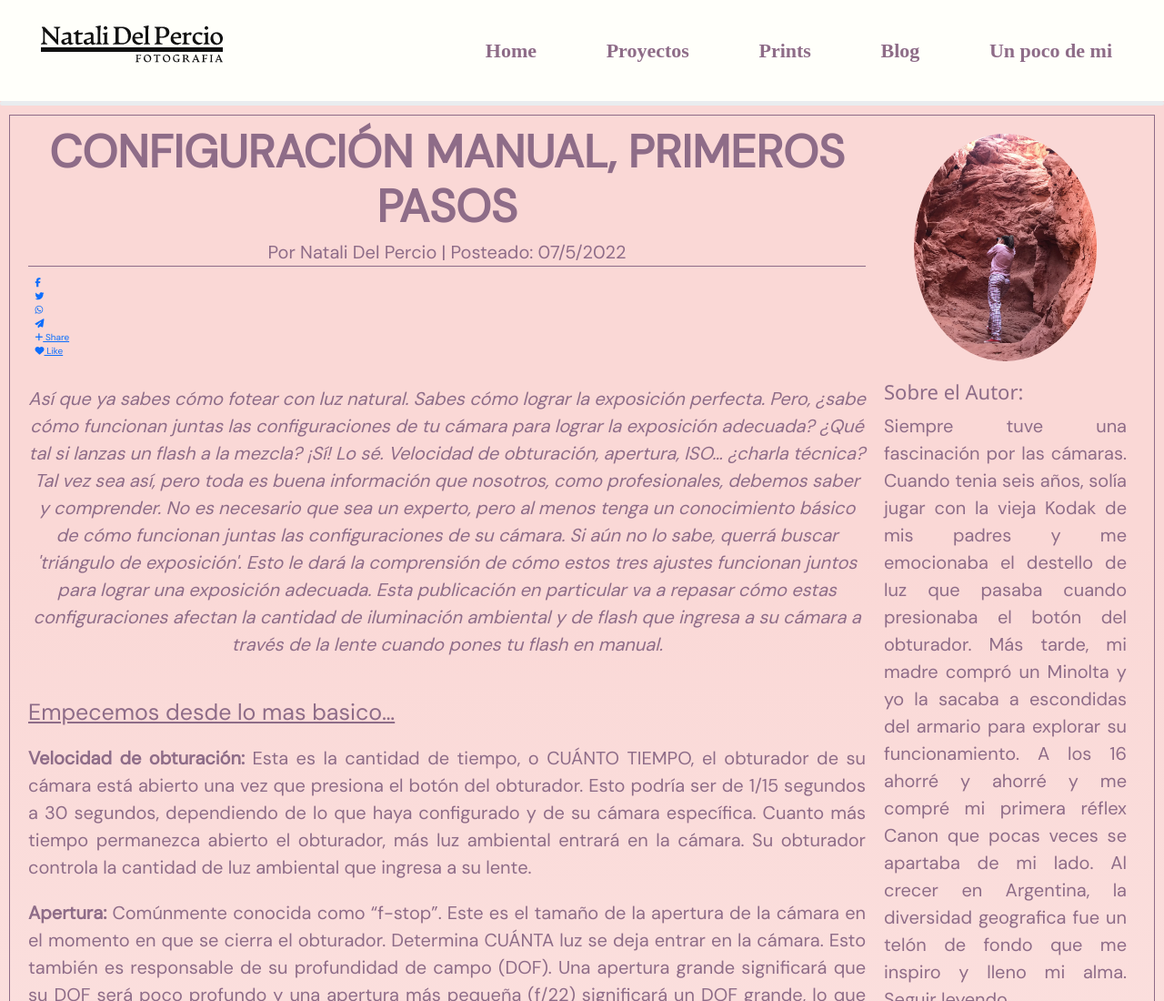
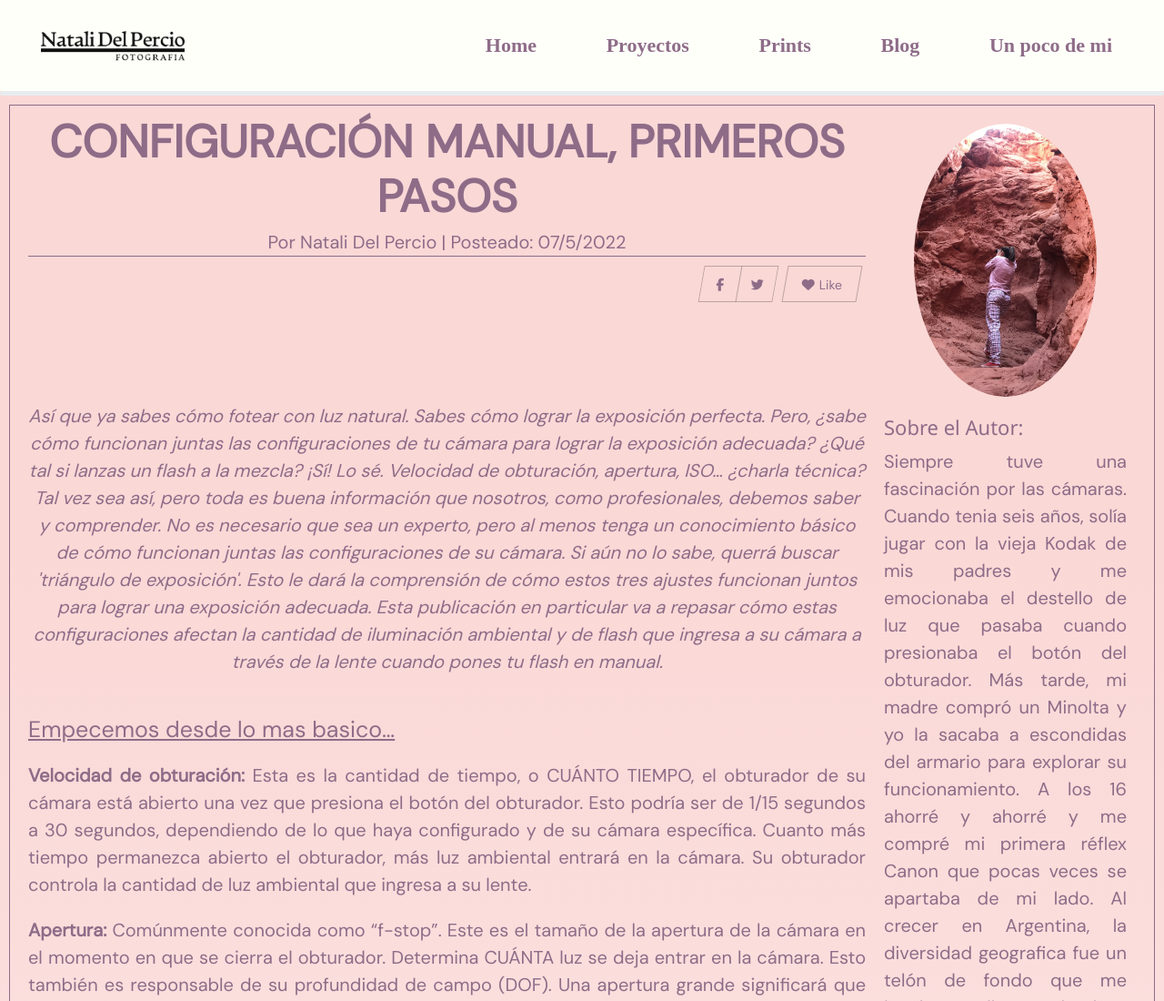
Before and after one commit to JuanCruzValencia/Natali-Del-Percio-Fotografia, a website: page views/blog.html in a window 1280 px wide. Shown: the top 1100 px of the page at 91% size. Drawn offline with nearby package versions, Linux system fonts and the light colour scheme; a web font is replaced by a local one.

Commit message:
desafioSass2

```diff
--- a/sass/misc/_vars.scss
+++ b/sass/misc/_vars.scss
@@ -19,7 +19,7 @@
 
  /* BORDER AND MARGIN SIZES */
 
-    $xsmall:1rem;
+    $xsmall: 1rem;
     $small: 2rem;
     $medium: 2.5rem;
     $large: 3rem;
@@ -29,6 +29,6 @@
     $breakpoints: (
     mobile: 576px,
     tablet: 768px,
-    desktop: 1024,
+    desktop: 1025,
     desktopplus: 2000px
     );
--- a/sass/partials/_header.scss
+++ b/sass/partials/_header.scss
@@ -9,11 +9,12 @@
     & .header__logo {
         height: 100%;
         align-items: center;
-        margin-top: $xsmall;
+        margin-top: $small;
         padding: 0 $medium;
 
         & .header__img {
             width: 100%;
+            max-height: 80px
         }
 
     }
@@ -37,7 +38,6 @@
                 margin: 0;
 
             & .nav__li {
-
                     display: inline-block;
                     color: $text-color;
                     padding: $xsmall;
--- a/sass/partials/_mediaq.scss
+++ b/sass/partials/_mediaq.scss
@@ -1,25 +1,32 @@
 /* ESTILO MOBILE & TABLET */
 
-@media only screen and (max-width: 575px) {
+@include mediaQ(mobile) {
+
+    .gallery {
+        & .gallery__figure {
+            max-height: 50vh;
+            & .gallery__image {
+                max-height: 50vh;
+            }
+        }
+    }
     .blog-container-1 {
         & .blog__article-1 {
             & .aside-1 {
                 & .aside__img {
                     height: 200px;
+                    width: 100%;
                 }
             }
         }
     }
 }
 
-
-@media only screen and (max-width: 767px) {
-
+@include mediaQ(tablet) {
 
     $text-font-size: 1.2em;
     $title-font-size: 1.5em;
     $sup-title-font-size: 2em;
-
 
     /* ESTILO NAV */
 
@@ -27,7 +34,7 @@
         @include flex(row, space-between, center);
 
         & .header__logo {
-            width: 50%;
+            width: 40%;
             min-height: 50px;
             padding-left: 0;
         }
@@ -38,7 +45,7 @@
 
             & .nav__ul {
                 position: absolute;
-                top: 60px;
+                top: 65px;
                 width: 100%;
                 background: $main-color;
                 height: 0;
@@ -161,10 +168,6 @@
                 & p {
                     border: none;
                 }
-
-                & .aside__img {
-                    height: 350px;
-                }
             }
 
             & .footer-1 {
@@ -249,69 +252,18 @@
     }
 }
 
-/* @media only screen and (max-width: 1023px) and (min-width: 768px) {
+@include mediaQ(desktop) {
 
+    .header-container {
+        @include flex(row, space-between, center);
 
-        .gallery {
-            display: grid;
-            grid-template-columns: repeat(4, 1fr);
-            grid-template-rows: repeat(6, 80vh);
+        & .header__logo {
+            width: 30%;
+            min-height: 30px;
+            padding-left: 0;
+        }
+    }
 
-            & .gallery__figure {
-                &:first-child {
-                    grid-column: 1/5;
-                    grid-row: 1;
-                }
-
-                &:nth-child(2) {
-                    grid-column: 1/3;
-                    grid-row: 2;
-                }
-
-                &:nth-child(3) {
-                    grid-column: 3/5;
-                    grid-row: 2;
-                }
-
-                &:nth-child(7) {
-                    grid-column: 1/5;
-                    grid-row: 3;
-                }
-
-                &:nth-child(8) {
-                    grid-column: 1/3;
-                    grid-row: 4;
-                }
-
-                &:nth-child(4) {
-                    grid-column: 3/5;
-                    grid-row: 4;
-                }
-
-                &:nth-child(6) {
-                    grid-column: 1/5;
-                    grid-row: 5;
-                }
-
-                &:nth-child(5) {
-                    grid-column: 1/5;
-                    grid-row: 6;
-                }
-            }
-        }
-
-        .blog-container-1 {
-            & .blog__article-1 {
-                & .aside-1 {
-                    & .aside__img {
-                        height: 200px;
-                    }
-                }
-            }
-        }
-    } */
-
-@media only screen and (max-width: 2000px) {
     .blog-container-1 {
         & .blog__article-1 {
             & .aside-1 {
--- a/sass/views/_blog.scss
+++ b/sass/views/_blog.scss
@@ -9,14 +9,6 @@
 
 $width: 42px;
 $height: 40px;
-
-/* body {
-	font-family: 'Nunito Sans', sans-serif;
-	color: rgba(#2c2c2c,.5);
-	*, *:after, *:before {
-		box-sizing: border-box;
-	}
-} */
 
 .container {
 	display: flex;
@@ -248,7 +240,7 @@ $height: 40px;
             }
 
             & .aside__img {
-                height: 350px;
+                height: 300px;
                 width: 70%;
                 object-fit: cover;
                 border-radius: 50%;
--- a/sass/views/_proyectos.scss
+++ b/sass/views/_proyectos.scss
@@ -11,6 +11,7 @@
         margin: 0;
         position: relative;
         object-fit: cover;
+        width: 100%;
 
         &:hover {
 
```
Also changed, not shown: Desafio SASS II + SEO.txt (+7 -2 lines), style/translated.css.
